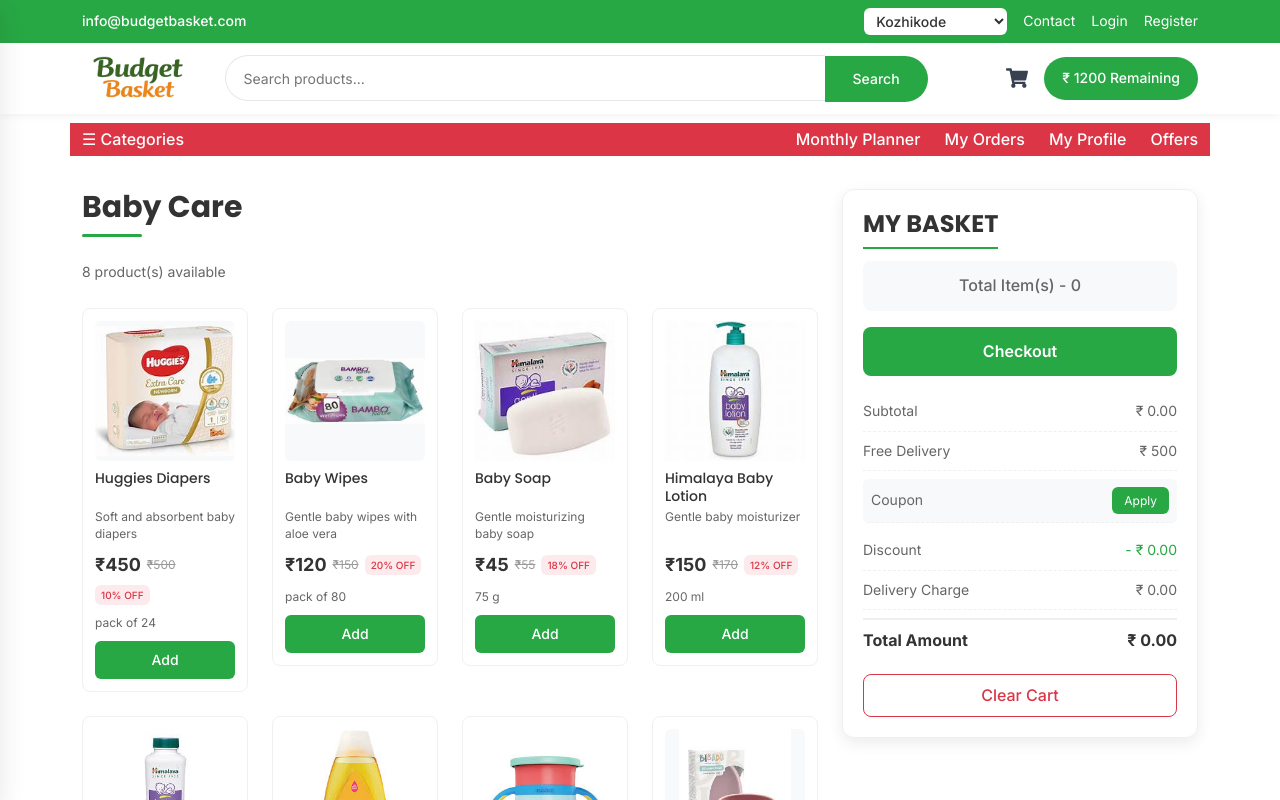
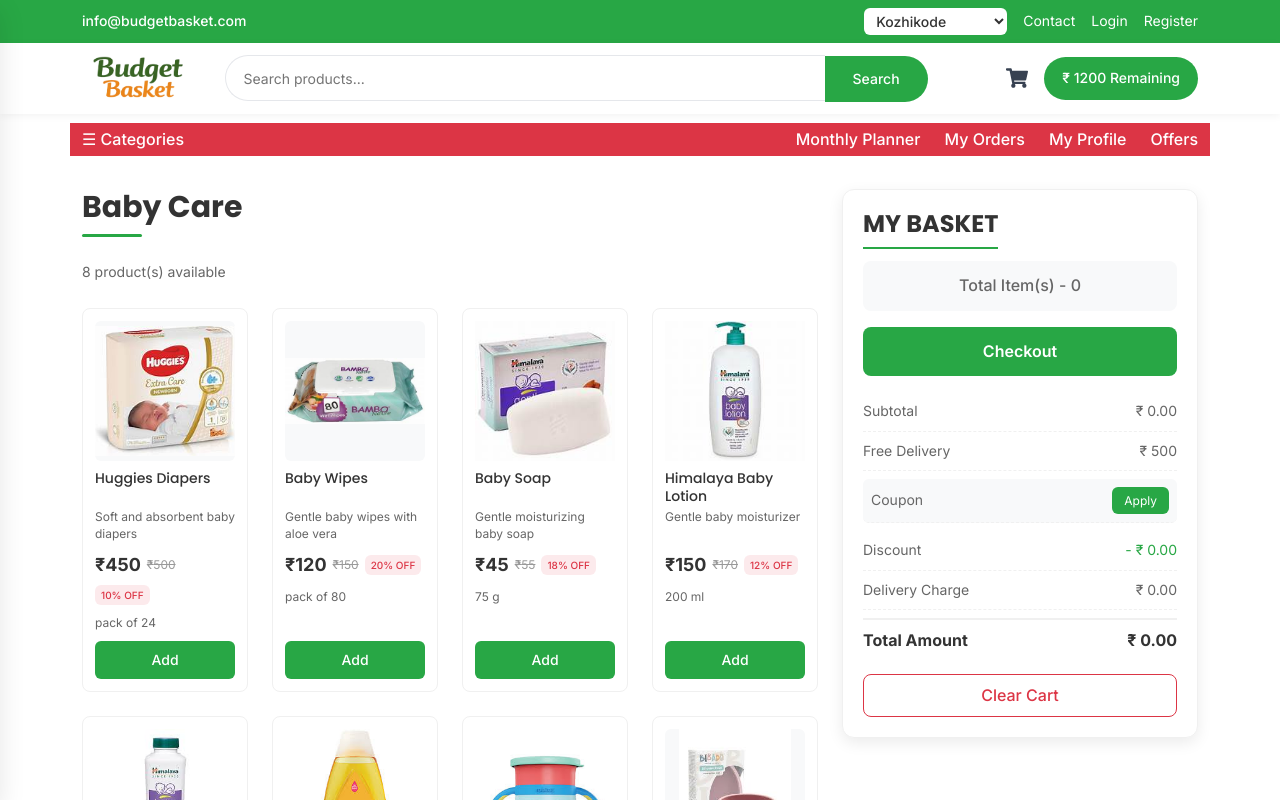
Before and after one commit to vyshnavs0003-sys/budgetbasket-pro-v2, a React (Vite) app: page /category/baby-care in a window 1280 px wide. Shown: the top 800 px of the page. Built offline with nearby package versions, Linux system fonts and the light colour scheme.

Commit message:
fix: edit Category.css to fix product card row overlapping issue

```diff
--- a/src/pages/Category.css
+++ b/src/pages/Category.css
@@ -1,12 +1,69 @@
 .category-page {
   min-height: 70vh;
+  display: flex;
+  flex-wrap: wrap;
+  gap: 1.5rem;
 }
 
+/* Left product section */
+.category-products {
+  flex: 1 1 60%;
+  grid-template-columns: repeat(auto-fill, minmax(200px, 1fr));
+  gap: 1rem; /* spacing between products */
+}
+
+/* Right basket section */
+.category-page .my-basket {
+  flex: 0 0 35%;
+  margin-top: 0;
+}
+
+@media (min-width: 768px) {
+  .category-page {
+    align-items: flex-start;
+  }
+
+  .category-page .my-basket {
+    position: sticky;
+    top: 120px;
+    height: fit-content;
+  }
+}
+
+/* Mobile */
+@media (max-width: 767px) {
+  .category-page {
+    flex-direction: column;
+  }
+
+  .category-page .my-basket {
+    margin-top: 2rem;
+    flex: 1 1 100%;
+  }
+}
+
+/* Product grid items */
+.category-product-item {
+  background: var(--white);
+  border: 1px solid var(--border-light);
+  border-radius: var(--radius-md);
+  padding: 1rem;
+  box-shadow: var(--shadow-sm);
+}
+
+/* Optional hover effect */
+.category-product-item:hover {
+  transform: translateY(-3px);
+  box-shadow: var(--shadow-hover);
+  transition: var(--transition-base);
+}
+
+/* Section titles */
 .category-page .app-section-title {
   margin-bottom: 1.5rem;
 }
 
-/* Category / Search header */
+/* Category */
 .category-header {
   margin-bottom: 1rem;
 }
@@ -17,12 +74,7 @@
   margin-bottom: 1.5rem;
 }
 
-/* Basket spacing */
-.category-page .my-basket {
-  margin-top: 0;
-}
-
-/* Empty / No Results State */
+/* Empty  */
 .no-products-box {
   background: var(--white);
   border: 1px solid var(--border-light);
@@ -44,22 +96,8 @@
   margin: 0;
 }
 
-/* Desktop sticky basket */
-@media (min-width: 768px) {
-  .category-page .col-md-4 {
-    position: sticky;
-    top: 120px;
-    align-self: flex-start;
-    height: fit-content;
-  }
-}
-
-/* Mobile spacing */
+/* Mobile adjustments */
 @media (max-width: 767px) {
-  .category-page .col-md-4 {
-    margin-top: 2rem;
-  }
-
   .category-subtitle {
     font-size: 13px;
   }
```
